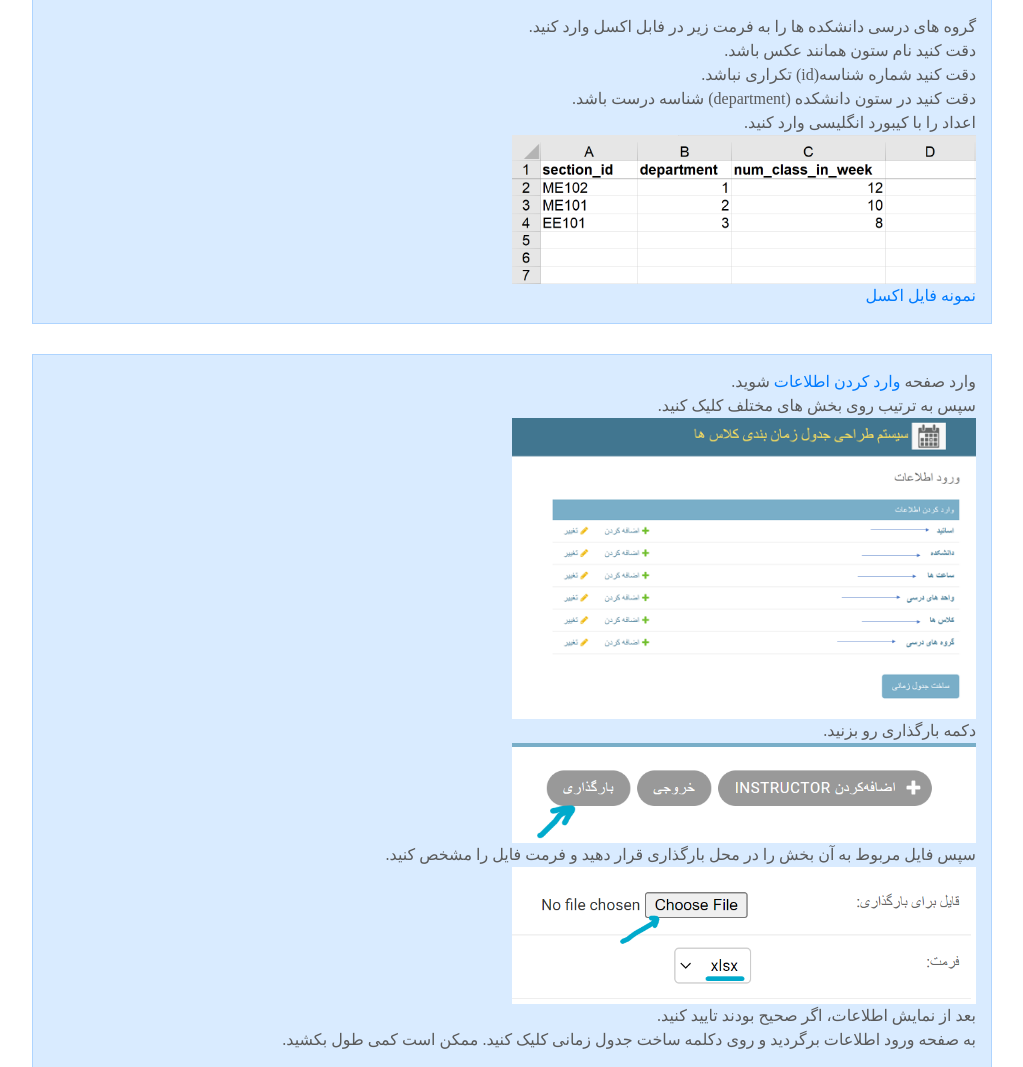
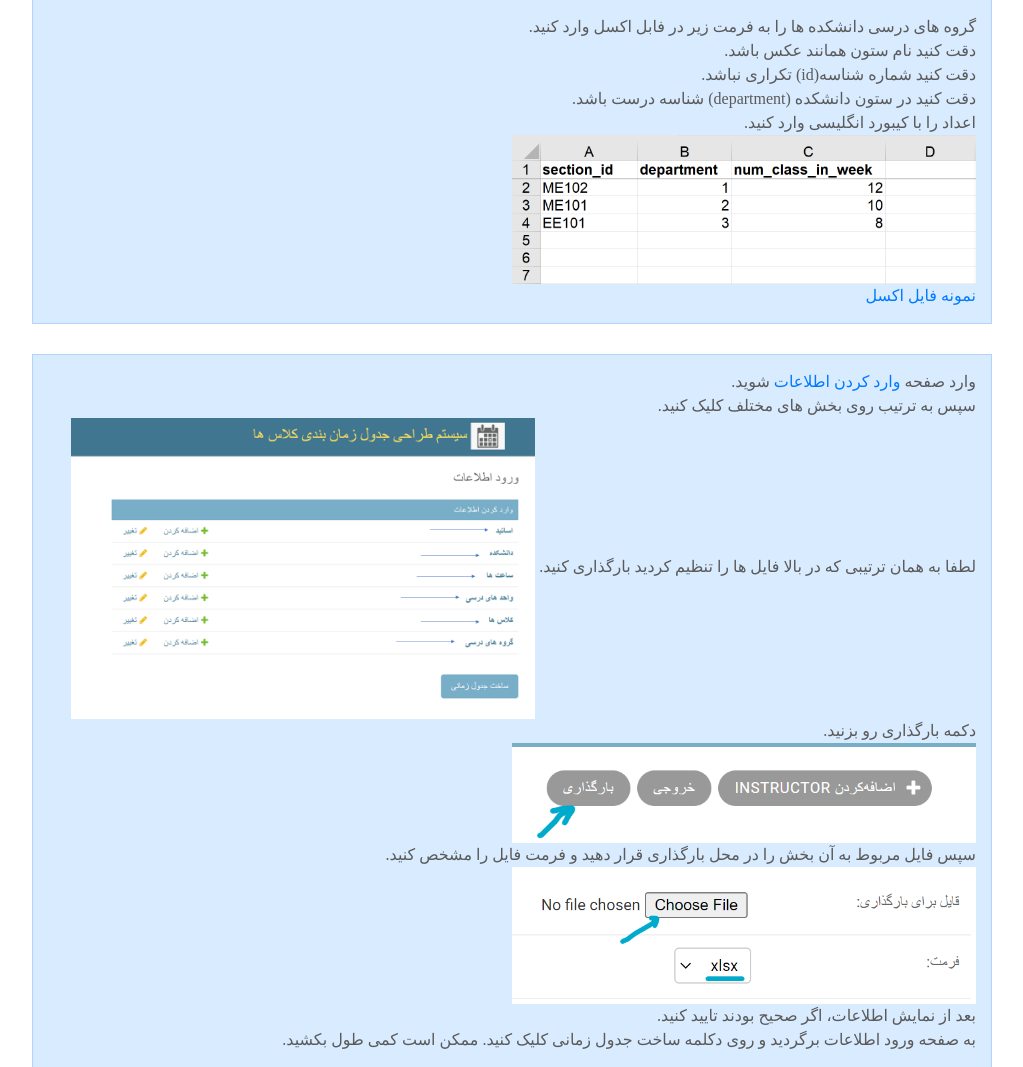
Before and after one commit to fashokripour/university_timetable, a Django app: page /help in a window 1280 px wide. Shown: the part 2810-3877 px from the top of the page, without its empty margins (128-1151 px from the left). Run offline with Django 3.2, Linux system fonts and the light colour scheme; some libraries are stand-ins or nearby versions; some web fonts are replaced.

Commit message:
Update help.html

```diff
--- a/templates/help.html
+++ b/templates/help.html
@@ -198,6 +198,7 @@ nav {
             </div>
             <div class="container themed-container"> وارد صفحه <a href="{% url 'import_data' %}"> وارد کردن اطلاعات</a> شوید.<br>
                 سپس به ترتیب روی بخش های مختلف کلیک کنید.<br>
+		لطفا به همان ترتیبی که در بالا فایل ها را تنظیم کردید بارگذاری کنید.
                 <img src="{% static 'img/import_data1.png' %}" style="width: 50%; height: auto;"><br>
                 دکمه بارگذاری رو بزنید.<br>
                 <img src="{% static 'img/import_data2.png' %}" style="width: 50%; height: auto;"><br>
@@ -205,7 +206,6 @@ nav {
                 <img src="{% static 'img/import_data3.png' %}" style="width: 50%; height: auto;"><br>
                 بعد از نمایش اطلاعات، اگر صحیح بودند تایید کنید.<br>
                 به صفحه ورود اطلاعات برگردید و روی دکلمه ساخت جدول زمانی کلیک کنید. ممکن است کمی طول بکشید.
-
             </div>
 
         </div>
```
